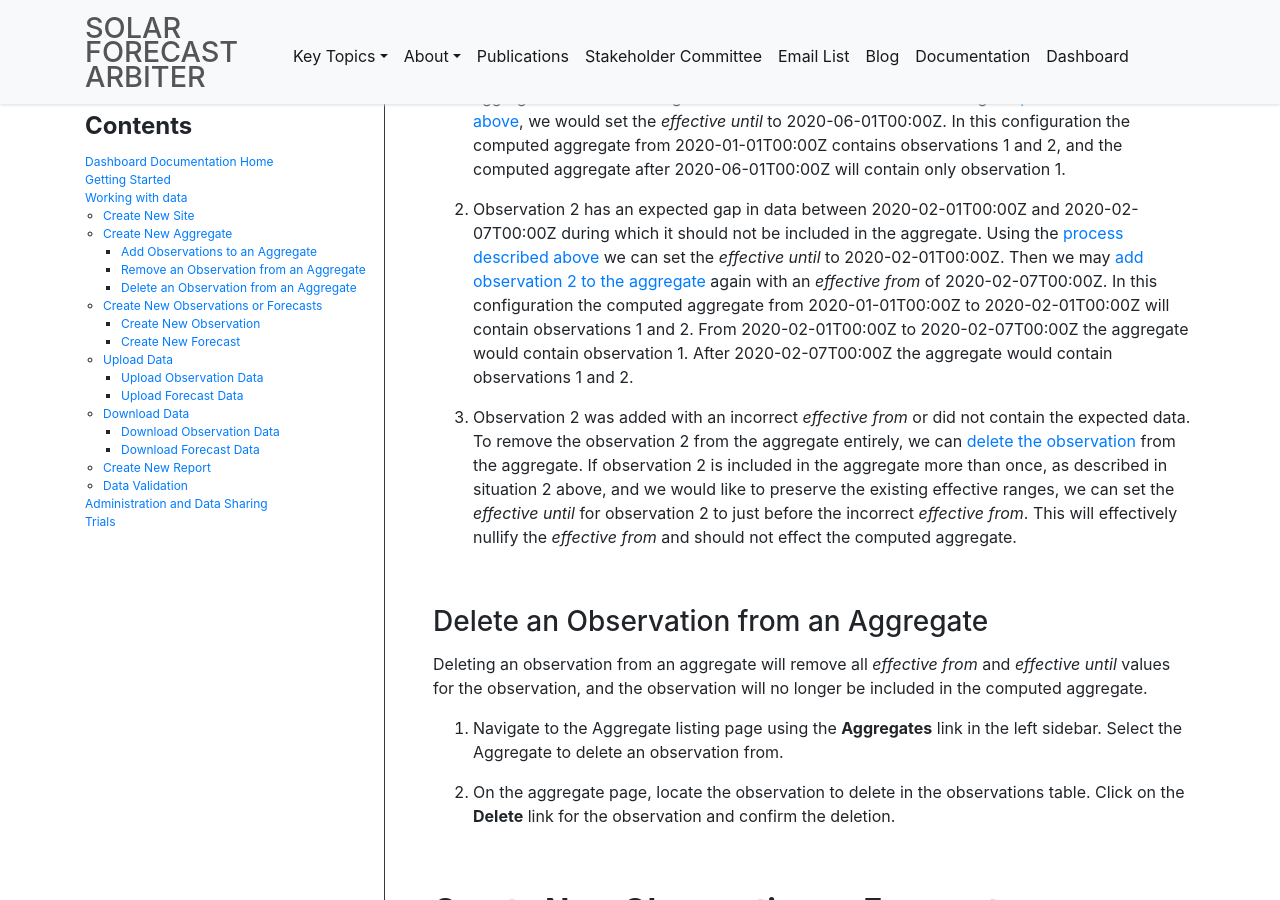
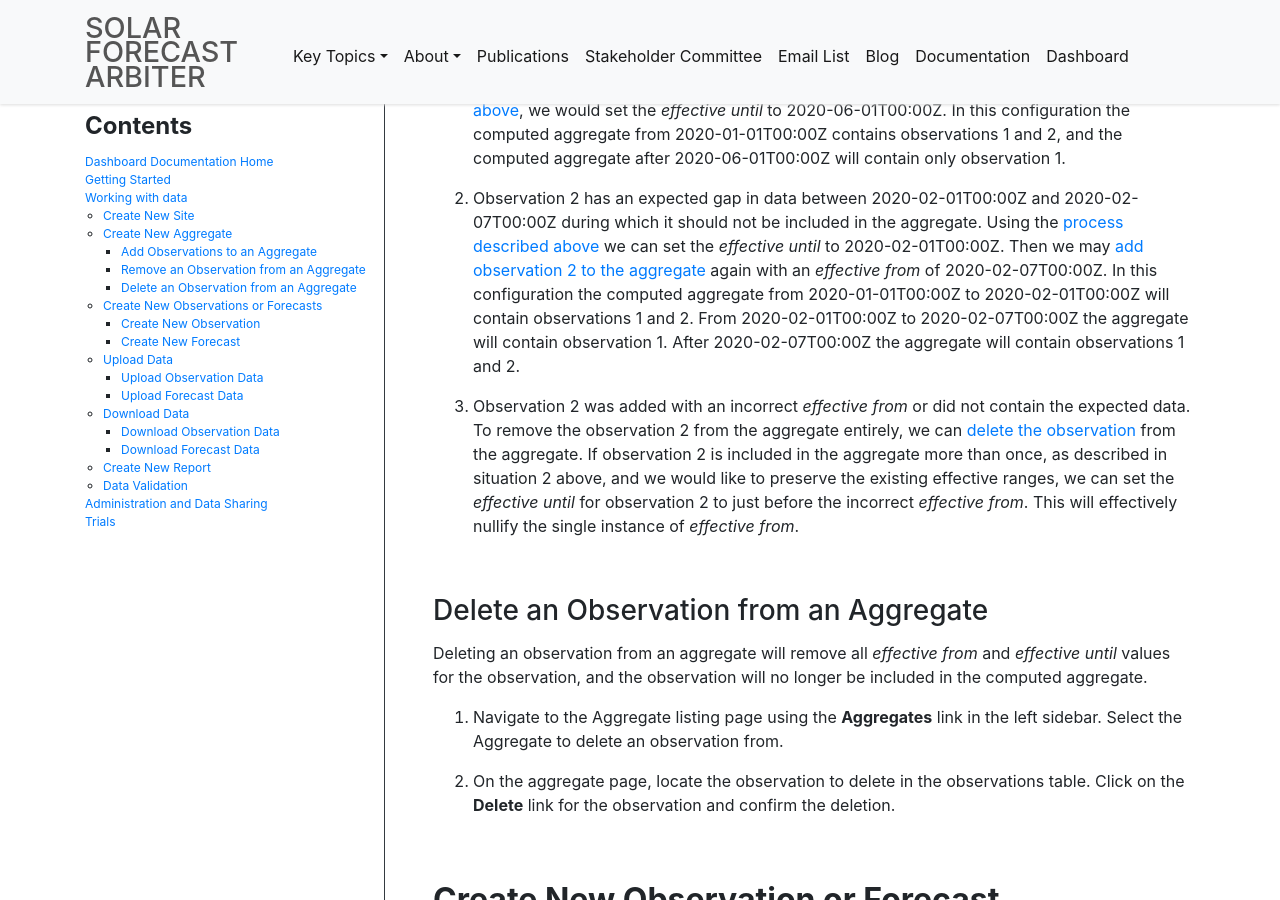
Before and after one commit to SolarArbiter/SolarArbiter.github.io, a Jekyll site: the page built from documentation/dashboard/working_with_data.md, in a window 1280 px wide and 900 px high, scrolled down 8556 px. Built offline with Jekyll 4.4.1, drawn with Linux system fonts in a browser that asks for light colours.

Commit message:
Apply suggestions from code review
Co-authored-by: Will Holmgren <william.holmgren@gmail.com>

```diff
--- a/documentation/dashboard/working_with_data.md
+++ b/documentation/dashboard/working_with_data.md
@@ -122,7 +122,7 @@
 
    <img class="my-3" src="/images/aggregate_observation_form.png"/>
 
-### Examples
+#### Examples
 
 We would like to create an aggregate from three observations. Observations 1 and 2 have
 data starting on 2020-01-01T00:00Z.  Observation 3 has data starting on
@@ -190,8 +190,8 @@
    again with an *effective from* of 2020-02-07T00:00Z. In this configuration
    the computed aggregate from 2020-01-01T00:00Z to 2020-02-01T00:00Z will
    contain observations 1 and 2. From 2020-02-01T00:00Z to 2020-02-07T00:00Z
-   the aggregate would contain observation 1. After 2020-02-07T00:00Z the
-   aggregate would contain observations 1 and 2.
+   the aggregate will contain observation 1. After 2020-02-07T00:00Z the
+   aggregate will contain observations 1 and 2.
 
 3. Observation 2 was added with an incorrect *effective from* or did not
    contain the expected data.
@@ -202,7 +202,7 @@
    in situation 2 above, and we would like to preserve the existing
    effective ranges, we can set the *effective until* for observation 2 to just
    before the incorrect *effective from*. This will effectively nullify the
-   *effective from* and should not effect the computed aggregate.
+   single instance of *effective from*.
 
 
 ### Delete an Observation from an Aggregate
```
